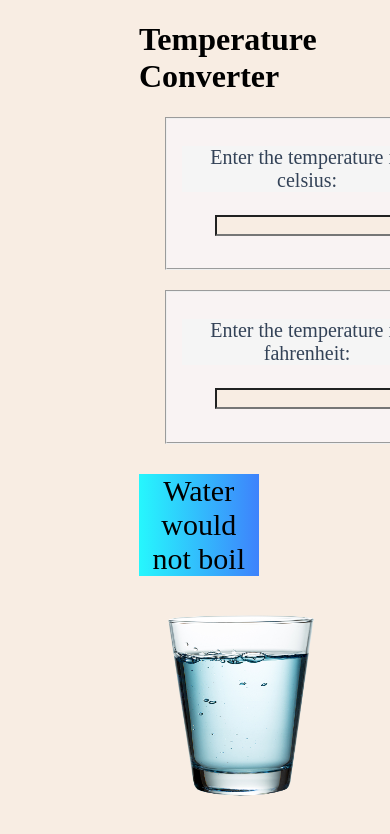
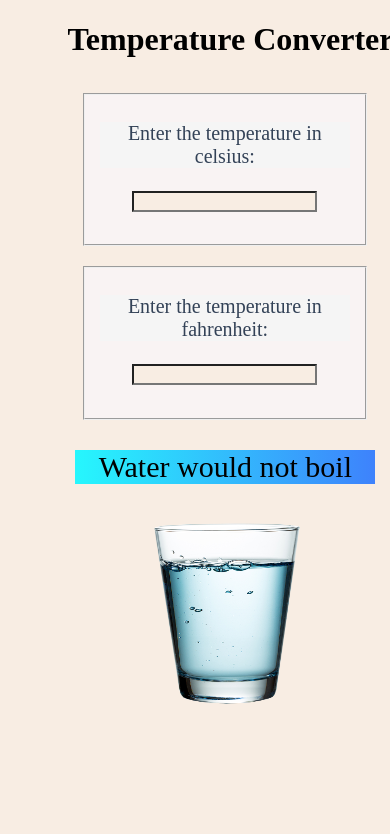
Before and after one commit to shanurwt/Temp_converter, a React app: page / in a window 390 px wide. Shown: the top 834 px of the page. Built offline with nearby package versions, Linux system fonts and the light colour scheme.

Commit message:
responsive css

```diff
--- a/src/index.css
+++ b/src/index.css
@@ -3,7 +3,7 @@
 }
 .celsius{
   text-decoration: none;
-  margin-left: 42%;
+  margin-left: 41%;
   height: 130px;
   width: 250px;
   margin-bottom: 20px;
@@ -33,17 +33,87 @@
 
 .head{
   text-align: center;
-  margin-left: 35%;
+  margin-left: 36%;
   margin-right: 33%;
 }
+
 .boil{
   text-align: center;
   margin-left: 40%;
-  margin-right: 38%;
+  margin-right: 36%;
 }
 
 .not{
   text-align: center;
-  margin-left: 35%;
-  margin-right: 33%;
+  margin-left: 40%;
+  margin-right: 36%;
 }
+
+@media only screen and (max-width:1024px) {
+
+  .head{
+    text-align: center;
+    height: 50px;
+    width: 400px;
+  }
+
+  .boil{
+    text-align: center;
+    margin-left: 40%;
+    margin-right: 28%;
+  }
+
+  .not{
+    text-align: center;
+    margin-left: 38%;
+    margin-right: 28%;
+  }
+}
+
+@media only screen and (max-width:768px){
+
+  .head{
+    text-align: center;
+    height: 50px;
+    width: 400px;
+    margin-left: 28%;
+  }
+
+  .boil{
+    text-align: center;
+    margin-left: 36%;
+
+  }
+
+  .not{
+    text-align: center;
+    margin-left: 36%;
+
+  }
+  .celsius{
+    margin-left: 35%;
+  }
+}
+
+@media only screen and (max-width:426px){
+
+
+.head{
+  margin-left: 6%;
+}
+
+  .boil{
+    text-align: center;
+    margin-left: 18%;
+    width: 300px;
+  }
+
+  .not{
+    text-align: center;
+    margin-left: 18%;
+    width: 300px;
+  }
+  .celsius{
+    margin-left: 20%;
+  }
+}
```
